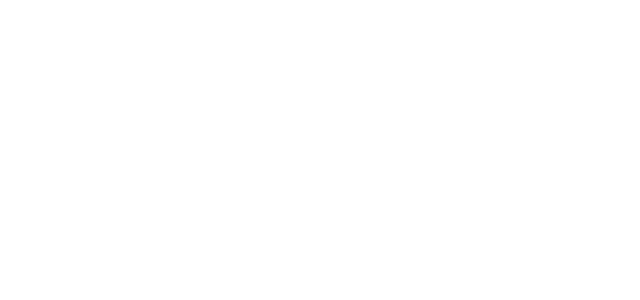
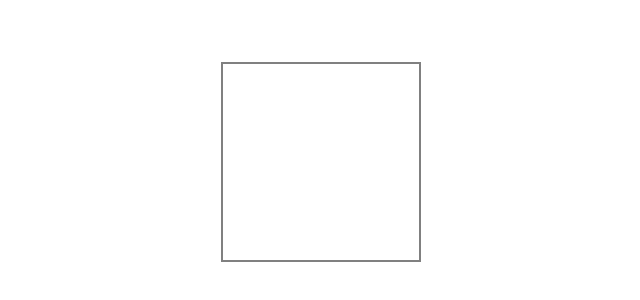
Before and after one commit to NatanVilasBoas/desafioApiGithub, a React (Vite) app in the folder desafioApiGitHub/: page /details/1 in a window 1280 px wide. Shown: the part 238-538 px from the top of the page, without its empty margins (319-959 px from the left). Built offline with nearby package versions, Linux system fonts and the light colour scheme.

Commit message:
🎨 ⚡️ ✨ salvando consulta a API em contetxAPI

```diff
--- /dev/null
+++ b/desafioApiGitHub/src/context/user.tsx
@@ -0,0 +1,39 @@
+import { ReactNode, createContext, useContext, useState } from "react";
+
+interface User {
+    login: string;
+    avatar_url: string;
+}
+
+const initialValue = {
+    user: {} as User,
+    setUser: () => {},
+};
+
+type UserContextProps = {
+    children: ReactNode;
+};
+
+type UserContextType = {
+    user: User;
+    setUser: (newState: User) => void;
+};
+
+export const UserContext = createContext<UserContextType>(initialValue);
+
+UserContext.displayName = "Wheater";
+
+export const UserProvider = ({ children }: UserContextProps) => {
+    const [user, setUser] = useState<User>(initialValue.user);
+
+    return (
+        <UserContext.Provider value={{ user, setUser }}>
+            {children}
+        </UserContext.Provider>
+    );
+};
+
+export function useUserContext() {
+    const { user, setUser } = useContext(UserContext);
+    return { user, setUser };
+}
--- a/desafioApiGitHub/src/main.tsx
+++ b/desafioApiGitHub/src/main.tsx
@@ -2,9 +2,12 @@ import React from 'react'
 import ReactDOM from 'react-dom/client'
 import './index.css'
 import AppRouter from './App.tsx'
+import { UserProvider } from './context/user.tsx'
 
 ReactDOM.createRoot(document.getElementById('root')!).render(
   <React.StrictMode>
-    <AppRouter />
+    <UserProvider>
+      <AppRouter />
+    </UserProvider>
   </React.StrictMode>,
 )
--- a/desafioApiGitHub/src/pages/Details/index.tsx
+++ b/desafioApiGitHub/src/pages/Details/index.tsx
@@ -1,13 +1,42 @@
 import { useParams } from "react-router-dom";
+import CssBaseline from '@mui/material/CssBaseline';
+import Container from '@mui/material/Container';
+import { Box } from "@mui/material";
+import { useEffect } from "react";
+import instance from "../../common/config/api";
+import { useUserContext } from "../../context/user";
 
 const Details = () => {
     const id = useParams();
+    const {user} = useUserContext();
+
+    useEffect(() => {
+        const searchRepos = async () => {
+            const repos = await instance.get(`/users/${id}/repos`)
+
+            return repos.data;
+        }
+        const response = searchRepos;
+
+    }, [id])
 
     return (
         <>
-            <div>
-
-            </div>
+            <CssBaseline />
+            <Container maxWidth="lg">
+                <Box
+                    height={200}
+                    width={200}
+                    my={4}
+                    display="flex"
+                    alignItems="center"
+                    gap={4}
+                    p={2}
+                    sx={{ border: '2px solid grey' }}
+                >
+                    <img src={user.avatar_url} alt={user.login} />
+                </Box>
+            </Container>
         </>
     )
 }
--- a/desafioApiGitHub/src/pages/Home/index.tsx
+++ b/desafioApiGitHub/src/pages/Home/index.tsx
@@ -2,15 +2,11 @@ import { Button, TextField } from "@mui/material";
 import { useState } from "react";
 import instance from "../../common/config/api";
 import ActionAreaCard from "../../components/Card";
-
-interface User{
-    login: string,
-    avatar_url: string,
-}
+import { useUserContext } from "../../context/user";
 
 const Home = () => {
     const [search, setSearch] = useState('');
-    const [user, setUser] = useState<User | null>(null);
+    const {user, setUser} = useUserContext();
 
     const onHandleSearch = async (e: React.MouseEvent<HTMLButtonElement, MouseEvent>) => {
         e.preventDefault();
@@ -25,7 +21,7 @@ const Home = () => {
                 <Button onClick={(e) => onHandleSearch(e)} variant="contained">Consultar</Button>
             </form>
             <div style={{marginTop: '3rem'}}>
-                {user &&
+                {user.login &&
                     <ActionAreaCard  name={user.login} image={user.avatar_url} />
                 }
             </div>
```
